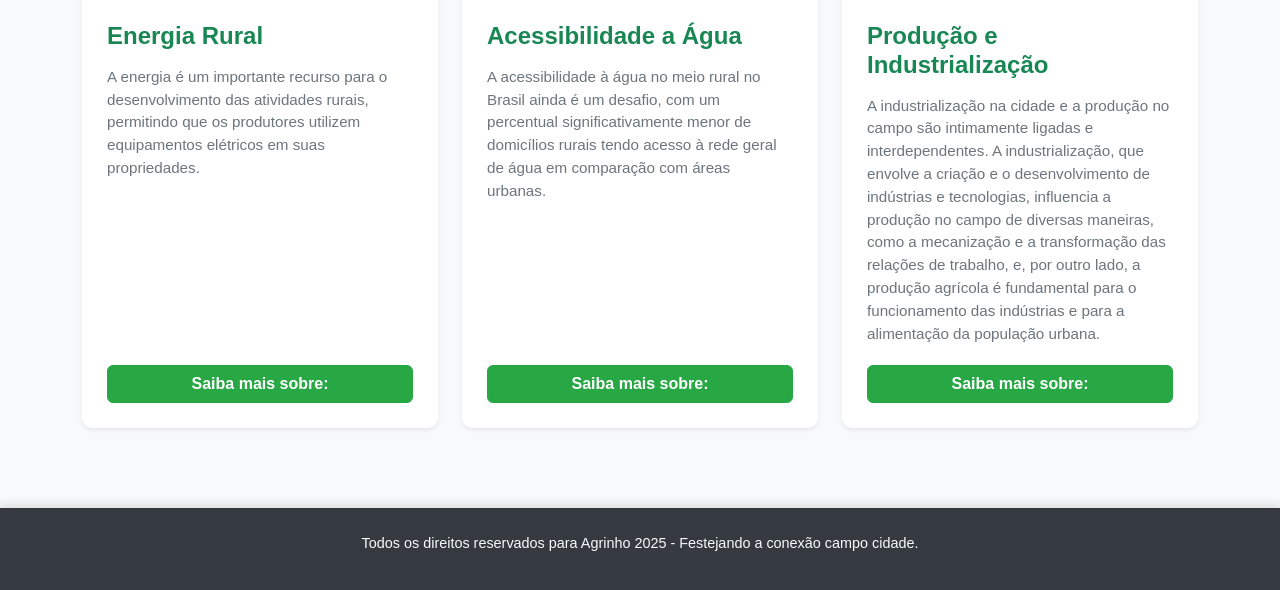
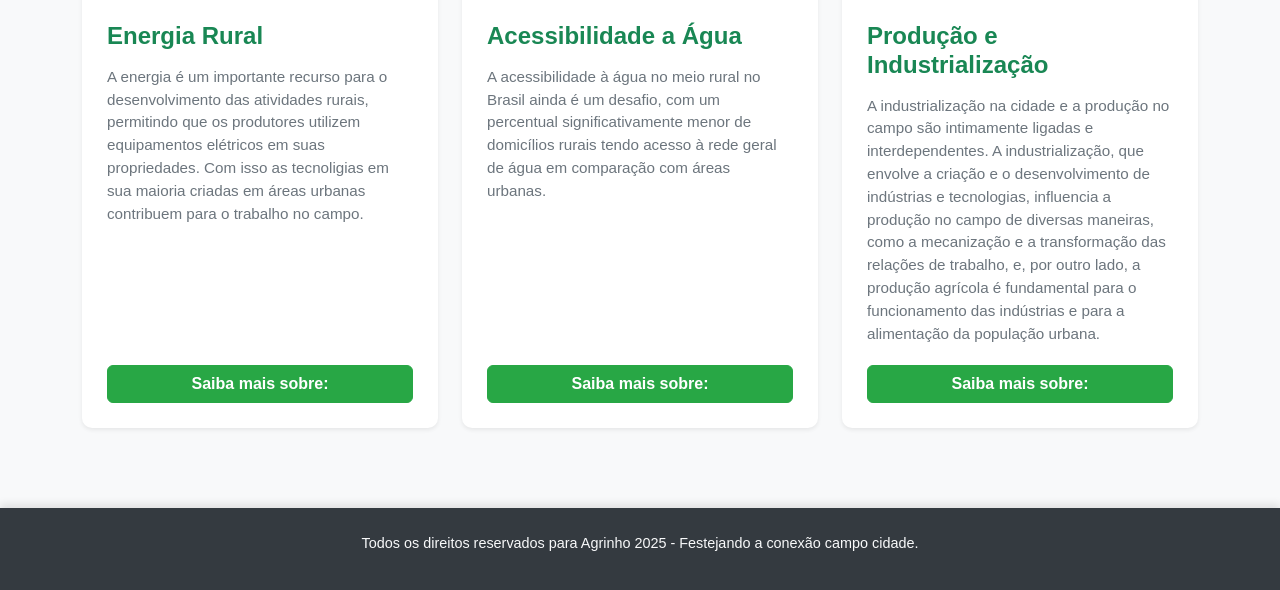
Before and after one commit to laizzy0/agrinho0, a plain HTML site: page index.html in a window 1280 px wide. Shown: the part 1240-1830 px from the top of the page. Drawn offline with nearby package versions, Linux system fonts and the light colour scheme.

Commit message:
Add files via upload

```diff
--- a/index.html
+++ b/index.html
@@ -60,7 +60,7 @@
                     <img src="IMG_1517.jpg" class="img-card card-img-top p-3" alt="Energia rural">
                     <div class="card-body d-flex flex-column">
                         <h5 class="card-title text-success">Energia Rural</h5>
-                        <p class="card-text flex-grow-1">A energia é um importante recurso para o desenvolvimento das atividades rurais, permitindo que os produtores utilizem equipamentos elétricos em suas propriedades.</p>
+                        <p class="card-text flex-grow-1">A energia é um importante recurso para o desenvolvimento das atividades rurais, permitindo que os produtores utilizem equipamentos elétricos em suas propriedades. Com isso as tecnoligias em sua maioria criadas em áreas urbanas contribuem para o trabalho no campo.</p>
                         <a href="energia.html" class="btn btn-primary mt-auto">Saiba mais sobre:</a>
                     </div>
                 </div>
```
